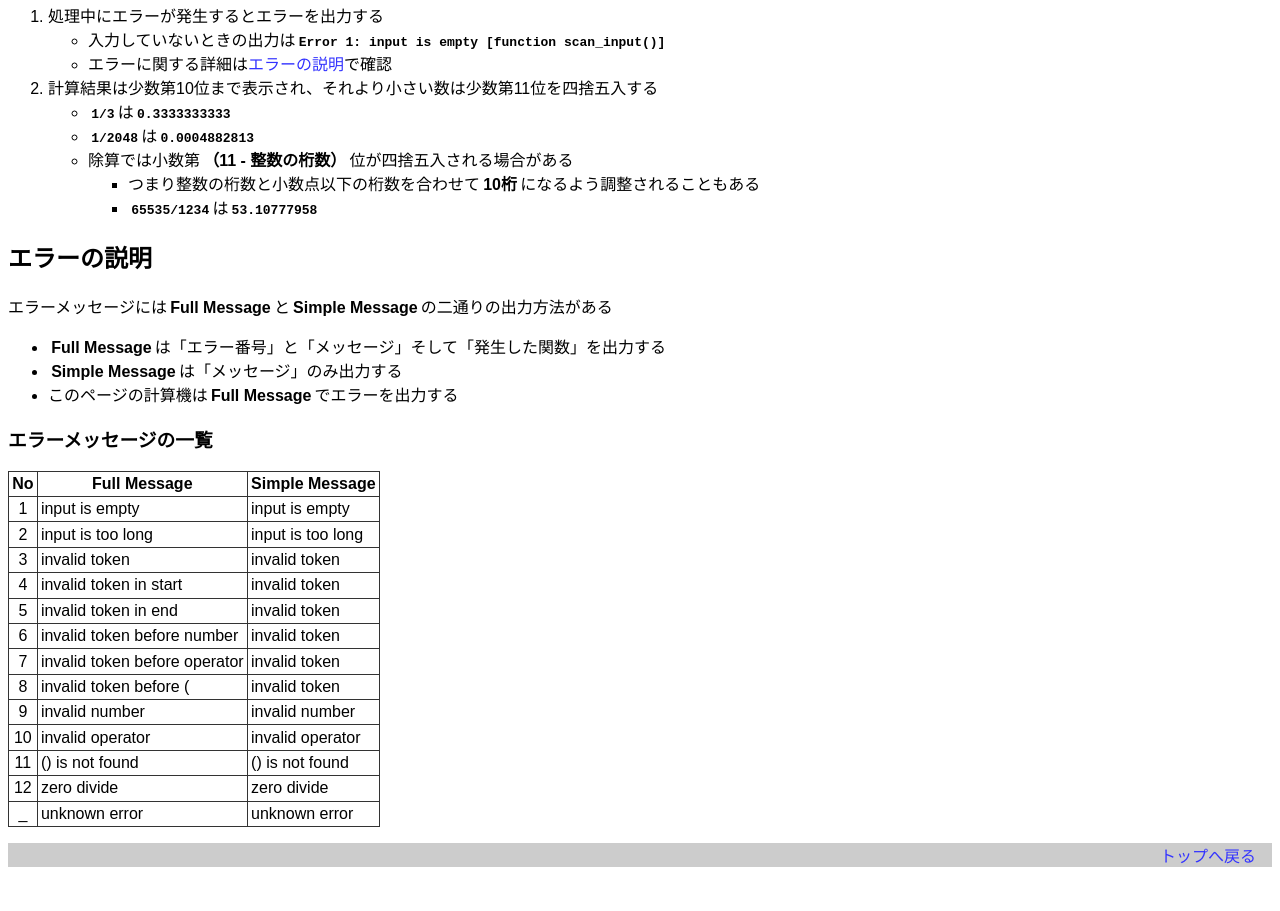
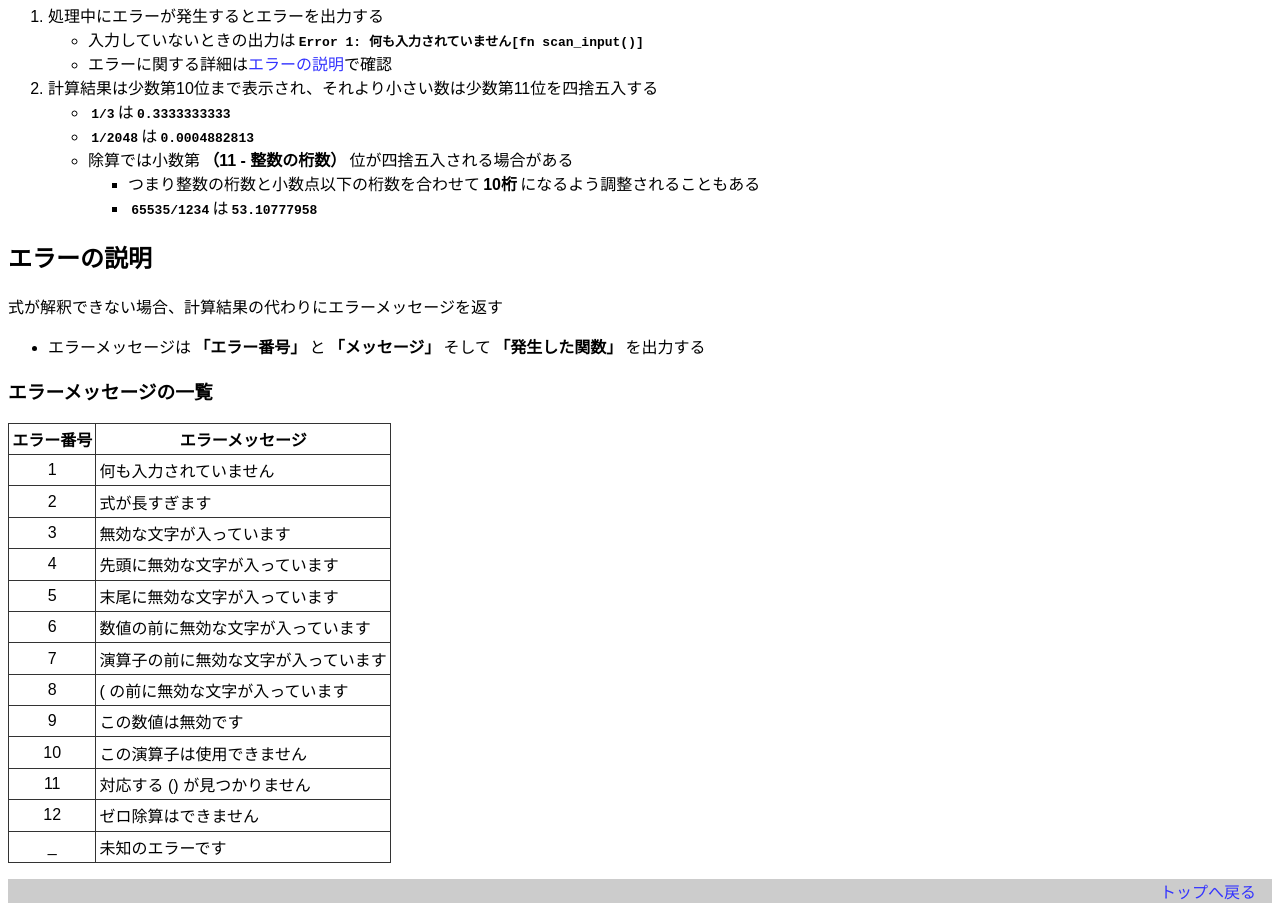
Before and after one commit to MYONPLAX/MYONPLAX.github.io, a plain HTML site: page page/calculator/calculator.html in a window 1280 px wide. Shown: the part 1540-2451 px from the top of the page. Before the commit the page ends 2415 px from the top, so only its background shows below. Drawn offline with Linux system fonts and the light colour scheme; no server answers.

Commit message:
japanese

```diff
--- a/page/calculator/calculator.html
+++ b/page/calculator/calculator.html
@@ -107,7 +107,7 @@
 				<ol>
 					<li>処理中にエラーが発生するとエラーを出力する</li>
 					<ul>
-						<li>入力していないときの出力は<strong><code>Error 1: input is empty [function scan_input()]</code></strong></li>
+						<li>入力していないときの出力は<strong><code>Error 1: 何も入力されていません[fn scan_input()]</code></strong></li>
 						<li>エラーに関する詳細は<a href="#sec_error">エラーの説明</a>で確認</li>
 					</ul>
 					<li>計算結果は少数第10位まで表示され、それより小さい数は少数第11位を四捨五入する</li>
@@ -124,29 +124,27 @@
 			</section>
 			<section id="sec_error">
 				<h2>エラーの説明</h2>
-				<p>エラーメッセージには<strong>Full Message</strong>と<strong>Simple Message</strong>の二通りの出力方法がある</p>
+				<p>式が解釈できない場合、計算結果の代わりにエラーメッセージを返す</p>
 				<ul>
-					<li><strong>Full Message</strong>は「エラー番号」と「メッセージ」そして「発生した関数」を出力する</li>
-					<li><strong>Simple Message</strong>は「メッセージ」のみ出力する</li>
-					<li>このページの計算機は<strong>Full Message</strong>でエラーを出力する</li>
+					<li>エラーメッセージは<strong>「エラー番号」</strong>と<strong>「メッセージ」</strong>そして<strong>「発生した関数」</strong>を出力する</li>
 				</ul>
 
 				<h3>エラーメッセージの一覧</h3>
 				<table>
-					<tr><th>No</th><th>Full Message</th><th>Simple Message</th></tr>
-					<tr><td class="id">1</td><td>input is empty</td><td>input is empty</td></tr>
-					<tr><td class="id">2</td><td>input is too long</td><td>input is too long</td></tr>
-					<tr><td class="id">3</td><td>invalid token</td><td>invalid token</td></tr>
-					<tr><td class="id">4</td><td>invalid token in start</td><td>invalid token</td></tr>
-					<tr><td class="id">5</td><td>invalid token in end</td><td>invalid token</td></tr>
-					<tr><td class="id">6</td><td>invalid token before number</td><td>invalid token</td></tr>
-					<tr><td class="id">7</td><td>invalid token before operator</td><td>invalid token</td></tr>
-					<tr><td class="id">8</td><td>invalid token before (</td><td>invalid token</td></tr>
-					<tr><td class="id">9</td><td>invalid number</td><td>invalid number</td></tr>
-					<tr><td class="id">10</td><td>invalid operator</td><td>invalid operator</td></tr>
-					<tr><td class="id">11</td><td>() is not found</td><td>() is not found</td></tr>
-					<tr><td class="id">12</td><td>zero divide</td><td>zero divide</td></tr>
-					<tr><td class="id">_</td><td>unknown error</td><td>unknown error</td></tr>
+					<tr><th>エラー番号</th><th>エラーメッセージ</th></tr>
+					<tr><td class="id">1</td><td>何も入力されていません</td></tr>
+					<tr><td class="id">2</td><td>式が長すぎます</td></tr>
+					<tr><td class="id">3</td><td>無効な文字が入っています</td></tr>
+					<tr><td class="id">4</td><td>先頭に無効な文字が入っています</td></tr>
+					<tr><td class="id">5</td><td>末尾に無効な文字が入っています</td></tr>
+					<tr><td class="id">6</td><td>数値の前に無効な文字が入っています</td></tr>
+					<tr><td class="id">7</td><td>演算子の前に無効な文字が入っています</td></tr>
+					<tr><td class="id">8</td><td>( の前に無効な文字が入っています</td></tr>
+					<tr><td class="id">9</td><td>この数値は無効です</td></tr>
+					<tr><td class="id">10</td><td>この演算子は使用できません</td></tr>
+					<tr><td class="id">11</td><td>対応する () が見つかりません</td></tr>
+					<tr><td class="id">12</td><td>ゼロ除算はできません</td></tr>
+					<tr><td class="id">_</td><td>未知のエラーです</td></tr>
 				</table>
 			</section>
 		</main>
```
Also changed, not shown: 1 other file.
